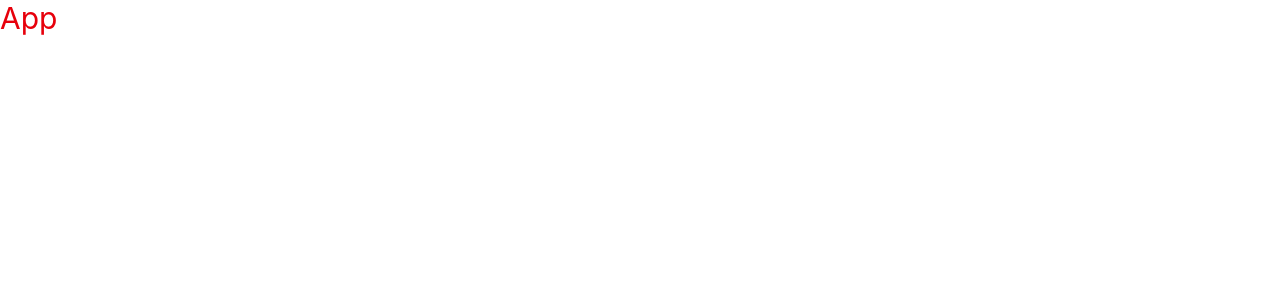
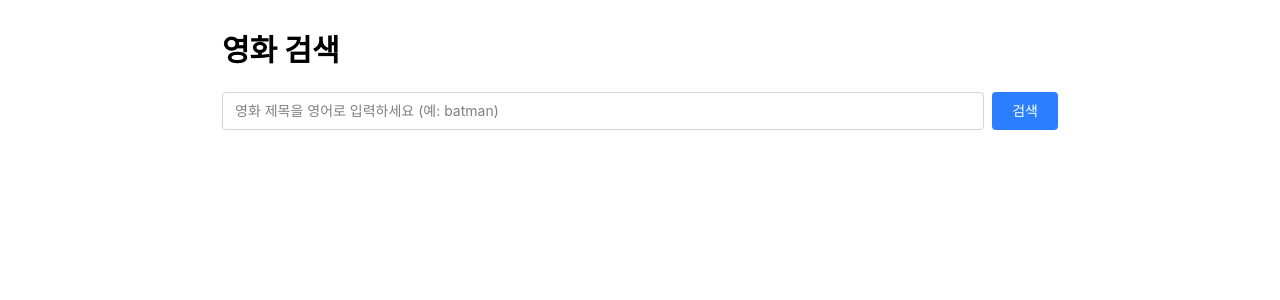
Before and after one commit to Likelion-YeungNam-Univ/14th-fe-assignment-10, a React (Vite) app: page / in a window 1280 px wide. Shown: the top 300 px of the page. Built offline with nearby package versions, Linux system fonts and the light colour scheme; no server answers.

Commit message:
영화 검색 페이지

```diff
--- a/src/App.jsx
+++ b/src/App.jsx
@@ -1,7 +1,118 @@
-import React from "react";
+import { useState } from "react";
 
-const App = () => {
-  return <div className="text-3xl text-red-600">App</div>;
-};
+const API_KEY = import.meta.env.VITE_OMDB_API_KEY;
+//확인 : console.log(API_KEY);
+
+function App() {
+  const [query, setQuery] = useState("");
+  const [movies, setMovies] = useState([]);
+  const [loading, setLoading] = useState(false);
+  const [error, setError] = useState("");
+  const [total, setTotal] = useState("");
+
+  const searchMovies = async (e) => {
+    e.preventDefault();
+
+    if (!query.trim()) {
+      alert("영화 제목을 입력하세요!");
+      return;
+    }
+
+    setLoading(true);
+    setError("");
+    setMovies([]);
+    setTotal("");
+
+    try {
+      //url 규칙에 맞게 전송 : 쿼리 스트링, ? : 파라미터 붙임
+      const url = `https://www.omdbapi.com/?apikey=${API_KEY}&s=${encodeURIComponent(query)}`;
+      const response = await fetch(url); //await:200~299(성공) 사이
+
+      if (!response.ok) {
+        throw new Error("오류 발생.");
+      }
+      //
+
+      const data = await response.json(); // await - json변환
+      console.log(data); // 찍어서 json파일에 붙여둠
+
+      if (data.Response === "True") {
+        setMovies(data.Search); //대문자 S - 객체의 키 값 불러오기
+        setTotal(`총 ${data.totalResults}개 결과`);
+      } else {
+        setError(data.Error);
+      }
+    } catch (err) {
+      console.error(err);
+      setError("해당 검색어에대한 영화가 없습니다.");
+    } finally {
+      setLoading(false);
+    }
+  };
+
+  return (
+    <div className="mx-auto max-w-[900px] p-8">
+      <h1 className="mb-6 text-3xl font-bold">영화 검색</h1>
+
+      <form onSubmit={searchMovies} className="mb-4 flex gap-2">
+        <input
+          type="text"
+          placeholder="영화 제목을 영어로 입력하세요 (예: batman)"
+          value={query}
+          onChange={(e) => setQuery(e.target.value)}
+          className="flex-1 rounded border border-gray-300 px-3 py-2 text-sm focus:border-blue-500 focus:outline-none"
+        />
+        <button
+          type="submit"
+          className="rounded bg-blue-500 px-5 py-2 text-sm font-medium text-white transition hover:bg-blue-600"
+        >
+          검색
+        </button>
+      </form>
+
+      {loading && <p className="mb-4 text-gray-600">검색 중...</p>}
+      {error && <p className="mb-4 text-sm text-red-500">error {error}</p>}
+      {total && <p className="mb-4 text-sm text-gray-500">{total}</p>}
+
+      <div className="grid grid-cols-[repeat(auto-fill,minmax(140px,1fr))] gap-3">
+        {movies.map((movie) => {
+          const poster =
+            movie.Poster !== "N/A"
+              ? movie.Poster
+              : "https://placehold.co/140x200?text=No+Poster"; //무료 이미지 생성 서비스
+
+          const typeLabel = //한국어 설정
+            { movie: "영화", series: "시리즈", episode: "에피소드" }[
+              movie.Type
+            ] || movie.Type;
+
+          return (
+            <div
+              key={movie.imdbID}
+              className="overflow-hidden rounded-lg border border-gray-200 bg-white shadow-sm"
+            >
+              <img
+                src={poster}
+                alt={`${movie.Title} 포스터`}
+                className=" w-full object-cover"
+                onError={(e) => {
+                  e.target.src = "https://placehold.co/140x200?text=No+Poster";
+                }}
+              />
+              <div className="p-2.5">
+                <p className="mb-1 line-clamp-2 text-sm font-medium leading-snug text-gray-900">
+                  {movie.Title}
+                </p>
+                <p className="text-xs text-gray-500">
+                  {movie.Year} - {typeLabel}
+                </p>
+              </div>
+            </div>
+          );
+        })}
+      </div>
+    </div>
+  );
+}
 
 export default App;
```
